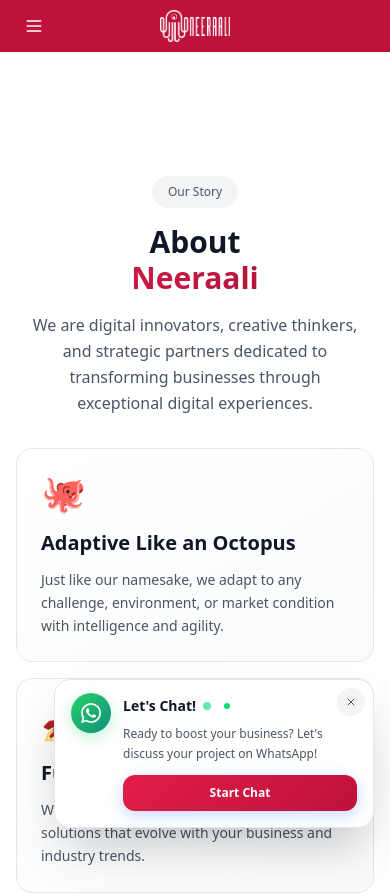
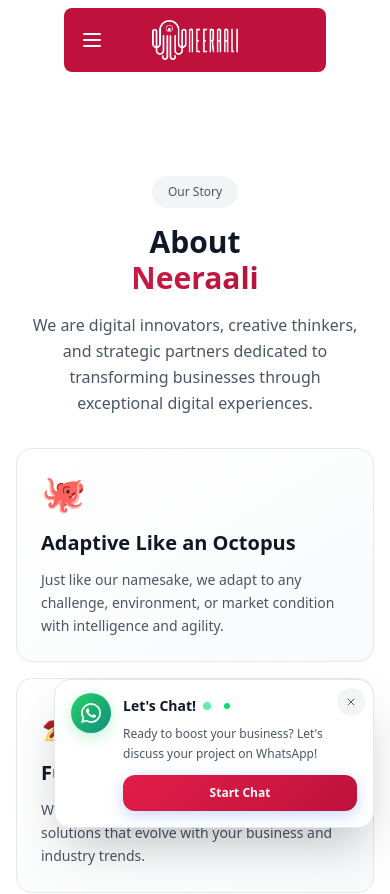
Before and after one commit to Neeraali-digital/NeeraaliDigitalFrontEnd, an Angular app: page /about in a window 390 px wide. Shown: the top 894 px of the page. Built offline with nearby package versions, Linux system fonts and the light colour scheme.

Commit message:
mobile screen responsiveness fix

```diff
--- a/src/app/components/header/header.html
+++ b/src/app/components/header/header.html
@@ -1,10 +1,9 @@
-<header class="fixed top-0 left-0 right-0 md:top-4 md:left-16 md:right-16 z-50 md:rounded-lg backdrop-blur-md" [class]="'py-2 md:py-4 ' + (mobileMenuOpen ? 'bg-white shadow-2xl' : '')" [style.background-color]="mobileMenuOpen ? 'white' : 'var(--brand-600)'">
+<header class="fixed top-2 left-16 right-16  md:top-4 md:left-16 md:right-16 z-50 py-3 md:py-4 rounded-lg" style="background-color: var(--brand-600);">
   <nav class="flex justify-between items-center px-4 md:px-10">
     <!-- Mobile Menu Button -->
-    <button class="md:hidden p-2 rounded-full transition-all duration-300" [class]="mobileMenuOpen ? 'text-gray-700 bg-gray-100' : 'text-white'" (click)="toggleMobileMenu()">
-      <svg class="w-5 h-5 transition-transform duration-300" [class.rotate-90]="mobileMenuOpen" fill="none" stroke="currentColor" viewBox="0 0 24 24">
-        <path *ngIf="!mobileMenuOpen" stroke-linecap="round" stroke-linejoin="round" stroke-width="2" d="M4 6h16M4 12h16M4 18h16"></path>
-        <path *ngIf="mobileMenuOpen" stroke-linecap="round" stroke-linejoin="round" stroke-width="2" d="M6 18L18 6M6 6l12 12"></path>
+    <button class="md:hidden text-white" (click)="toggleMobileMenu()">
+      <svg class="w-6 h-6" fill="none" stroke="currentColor" viewBox="0 0 24 24">
+        <path stroke-linecap="round" stroke-linejoin="round" stroke-width="2" d="M4 6h16M4 12h16M4 18h16"></path>
       </svg>
     </button>
 
@@ -17,7 +16,7 @@
 
     <!-- Center Logo -->
     <div class="text-center flex-1 md:flex-none">
-      <img src="assets/logo4.png" alt="logo" class="h-8 md:h-14 mx-auto">
+      <img src="assets/logo4.png" alt="logo" class="h-10 md:h-14 mx-auto">
     </div>
 
     <!-- Right Menu (Desktop) -->
@@ -28,36 +27,18 @@
     </div>
 
     <!-- Mobile Menu Toggle Placeholder -->
-    <div class="md:hidden w-9"></div>
+    <div class="md:hidden w-6"></div>
   </nav>
 
   <!-- Mobile Menu -->
-  <div class="md:hidden overflow-hidden transition-all duration-300 ease-in-out" [style.max-height]="mobileMenuOpen ? '400px' : '0'">
-    <div class="px-4 py-6 space-y-1 bg-white border-t border-gray-100">
-      <a (click)="navigateToTop('/')" class="flex items-center px-4 py-3 rounded-xl text-sm font-semibold transition-all duration-200 hover:bg-gray-50 active:scale-95" [class]="isActive('/') ? 'text-blue-600 bg-blue-50' : 'text-gray-700'">
-        <span class="w-2 h-2 rounded-full mr-3" [style.background-color]="isActive('/') ? 'var(--brand-500)' : 'transparent'"></span>
-        HOME
-      </a>
-      <a (click)="navigateToTop('/work')" class="flex items-center px-4 py-3 rounded-xl text-sm font-semibold transition-all duration-200 hover:bg-gray-50 active:scale-95" [class]="isActive('/work') ? 'text-blue-600 bg-blue-50' : 'text-gray-700'">
-        <span class="w-2 h-2 rounded-full mr-3" [style.background-color]="isActive('/work') ? 'var(--brand-500)' : 'transparent'"></span>
-        WORK
-      </a>
-      <a (click)="navigateToTop('/services')" class="flex items-center px-4 py-3 rounded-xl text-sm font-semibold transition-all duration-200 hover:bg-gray-50 active:scale-95" [class]="isActive('/services') ? 'text-blue-600 bg-blue-50' : 'text-gray-700'">
-        <span class="w-2 h-2 rounded-full mr-3" [style.background-color]="isActive('/services') ? 'var(--brand-500)' : 'transparent'"></span>
-        SERVICES
-      </a>
-      <a (click)="navigateToTop('/about')" class="flex items-center px-4 py-3 rounded-xl text-sm font-semibold transition-all duration-200 hover:bg-gray-50 active:scale-95" [class]="isActive('/about') ? 'text-blue-600 bg-blue-50' : 'text-gray-700'">
-        <span class="w-2 h-2 rounded-full mr-3" [style.background-color]="isActive('/about') ? 'var(--brand-500)' : 'transparent'"></span>
-        ABOUT
-      </a>
-      <a (click)="navigateToTop('/careers')" class="flex items-center px-4 py-3 rounded-xl text-sm font-semibold transition-all duration-200 hover:bg-gray-50 active:scale-95" [class]="isActive('/careers') ? 'text-blue-600 bg-blue-50' : 'text-gray-700'">
-        <span class="w-2 h-2 rounded-full mr-3" [style.background-color]="isActive('/careers') ? 'var(--brand-500)' : 'transparent'"></span>
-        CAREERS
-      </a>
-      <a href="#contact" class="flex items-center px-4 py-3 rounded-xl text-sm font-semibold text-gray-700 transition-all duration-200 hover:bg-gray-50 active:scale-95">
-        <span class="w-2 h-2 rounded-full mr-3"></span>
-        CONTACT
-      </a>
+  <div class="md:hidden mt-4 px-4 pb-4" [class.hidden]="!mobileMenuOpen">
+    <div class="space-y-3">
+      <a (click)="navigateToTop('/')" [class]="isActive('/') ? 'block text-sm font-bold uppercase tracking-wide hover:opacity-80 transition-colors cursor-pointer' : 'block text-white text-sm font-bold uppercase tracking-wide hover:opacity-80 transition-colors cursor-pointer'" [style.color]="isActive('/') ? 'var(--brand-400)' : ''">HOME</a>
+      <a (click)="navigateToTop('/work')" [class]="isActive('/work') ? 'block text-sm font-bold uppercase tracking-wide hover:opacity-80 transition-colors cursor-pointer' : 'block text-white text-sm font-bold uppercase tracking-wide hover:opacity-80 transition-colors cursor-pointer'" [style.color]="isActive('/work') ? 'var(--brand-400)' : ''">WORK</a>
+      <a (click)="navigateToTop('/services')" [class]="isActive('/services') ? 'block text-sm font-bold uppercase tracking-wide hover:opacity-80 transition-colors cursor-pointer' : 'block text-white text-sm font-bold uppercase tracking-wide hover:opacity-80 transition-colors cursor-pointer'" [style.color]="isActive('/services') ? 'var(--brand-400)' : ''">SERVICES</a>
+      <a (click)="navigateToTop('/about')" [class]="isActive('/about') ? 'block text-sm font-bold uppercase tracking-wide hover:opacity-80 transition-colors cursor-pointer' : 'block text-white text-sm font-bold uppercase tracking-wide hover:opacity-80 transition-colors cursor-pointer'" [style.color]="isActive('/about') ? 'var(--brand-400)' : ''">ABOUT</a>
+      <a (click)="navigateToTop('/careers')" [class]="isActive('/careers') ? 'block text-sm font-bold uppercase tracking-wide hover:opacity-80 transition-colors cursor-pointer' : 'block text-white text-sm font-bold uppercase tracking-wide hover:opacity-80 transition-colors cursor-pointer'" [style.color]="isActive('/careers') ? 'var(--brand-400)' : ''">CAREERS</a>
+      <a href="#contact" class="block text-white text-sm font-bold uppercase tracking-wide hover:opacity-80 transition-colors">CONTACT</a>
     </div>
   </div>
 </header>
```
